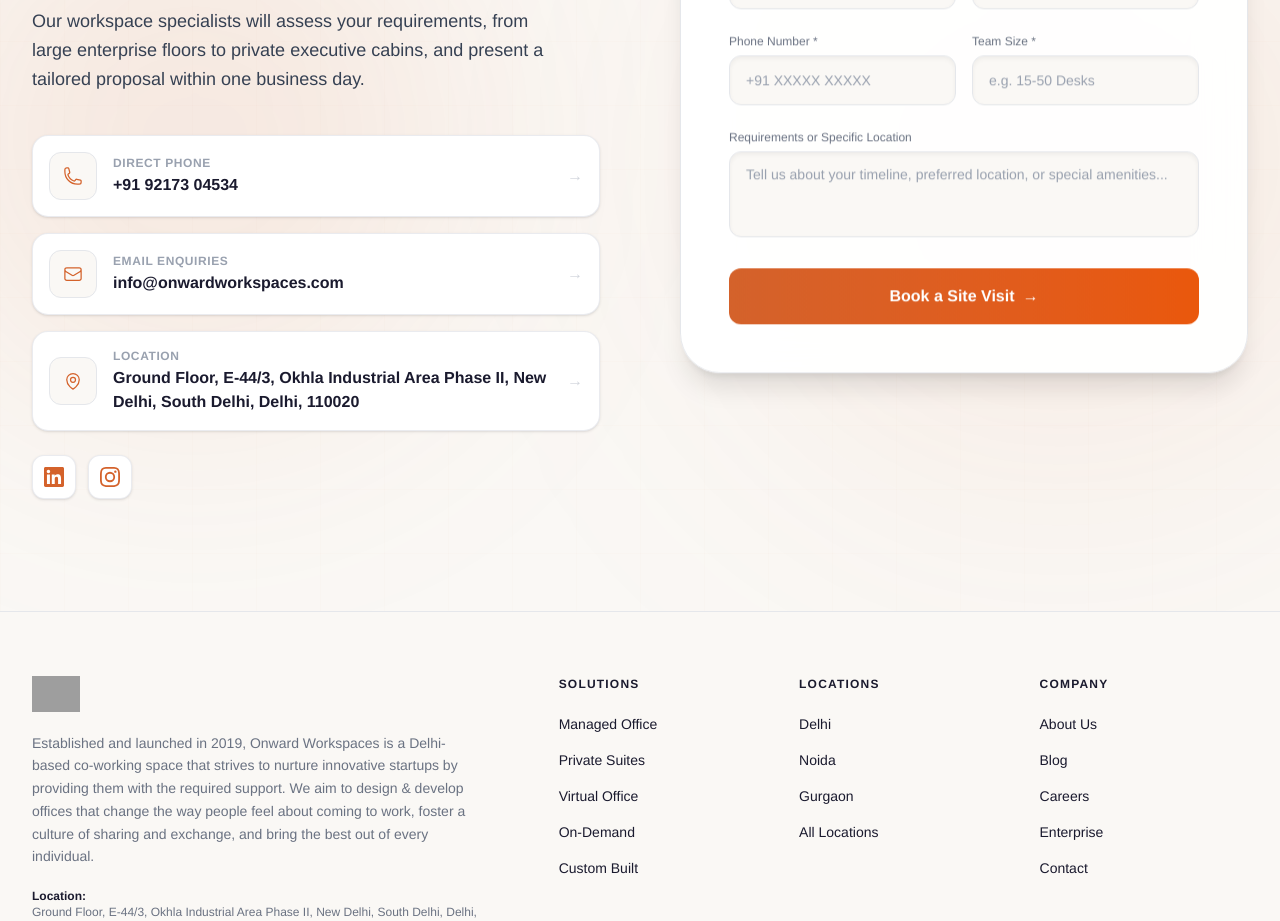
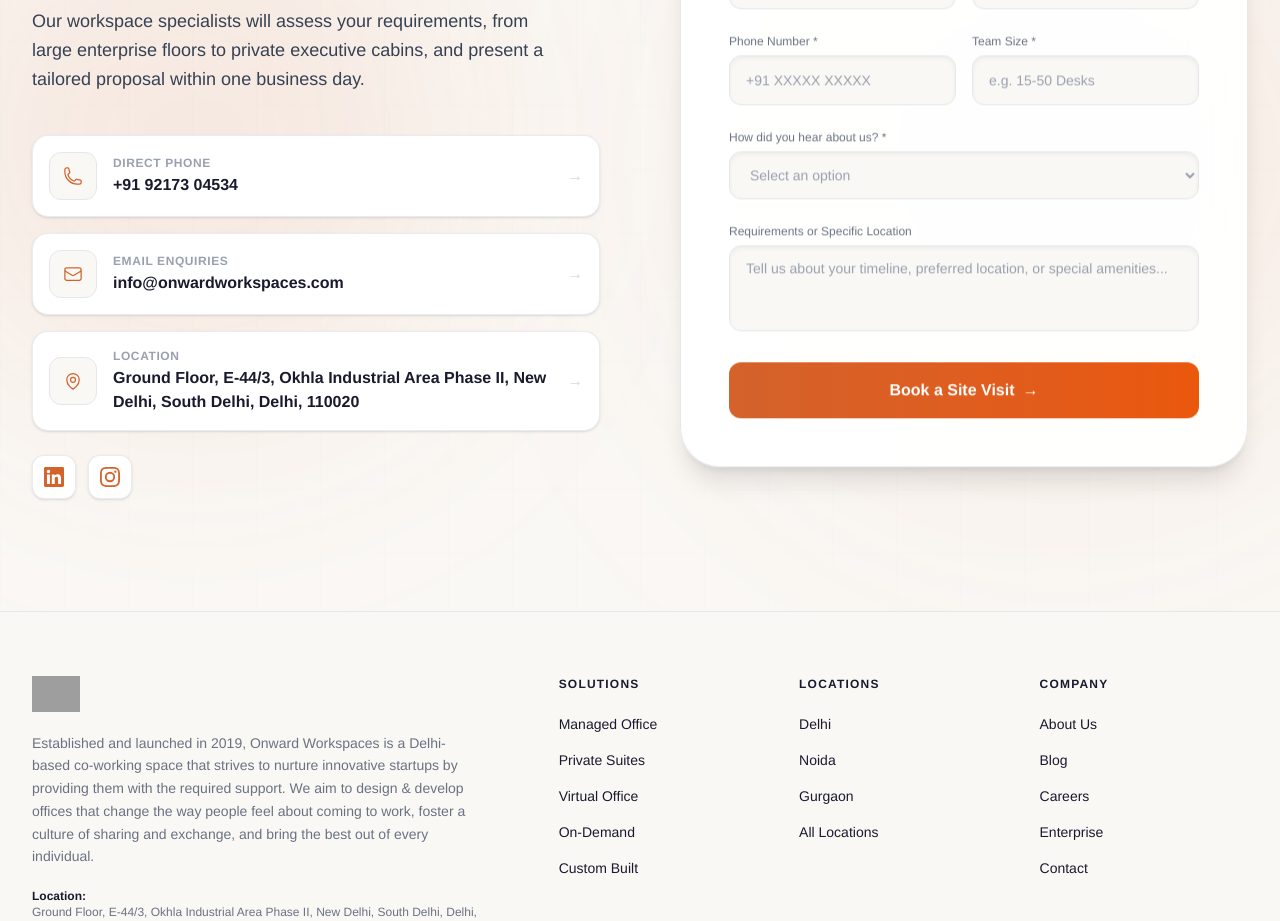
Before and after one commit to Comptech-Enterprises/onwards-website, a Next.js app: page /enterprise in a window 1280 px wide. Shown: the part 6900-7821 px from the top of the page. Built offline with nearby package versions, Linux system fonts and the light colour scheme; grey boxes are pictures that could not be loaded.

Commit message:
Add required 'How did you hear about us' dropdown with Social sub-dropdown to contact form

```diff
--- a/src/components/ContactSection.tsx
+++ b/src/components/ContactSection.tsx
@@ -73,6 +73,8 @@
   const [status, setStatus] = useState<"idle" | "submitting" | "success">(
     "idle",
   );
+  const [heardFrom, setHeardFrom] = useState("");
+  const [socialPlatform, setSocialPlatform] = useState("");
 
   // Multi-plane scrolling parallax
   const { scrollYProgress } = useScroll({
@@ -303,6 +305,57 @@
                       </div>
                     </div>
 
+                    <div>
+                      <label className="text-xs font-medium text-gray-500 block mb-1.5">
+                        How did you hear about us? *
+                      </label>
+                      <select
+                        name="heardFrom"
+                        required
+                        value={heardFrom}
+                        onChange={(e) => setHeardFrom(e.target.value)}
+                        className={`w-full bg-[#faf8f5] border border-gray-200 rounded-xl px-4 py-3.5 focus:outline-none focus:border-[#d4622b] focus:bg-white transition-all shadow-inner text-sm cursor-pointer ${
+                          heardFrom ? "text-[#1a1a2e]" : "text-gray-400"
+                        }`}
+                      >
+                        <option value="" disabled>
+                          Select an option
+                        </option>
+                        <option value="Google">Google</option>
+                        <option value="Social">Social</option>
+                        <option value="Referred by someone">Referred by someone</option>
+                        <option value="Saw your hoarding or poster">Saw your hoarding or poster</option>
+                        <option value="Other">Other (please specify)</option>
+                      </select>
+                      {heardFrom === "Social" && (
+                        <select
+                          name="socialPlatform"
+                          required
+                          value={socialPlatform}
+                          onChange={(e) => setSocialPlatform(e.target.value)}
+                          className={`mt-3 w-full bg-[#faf8f5] border border-gray-200 rounded-xl px-4 py-3.5 focus:outline-none focus:border-[#d4622b] focus:bg-white transition-all shadow-inner text-sm cursor-pointer ${
+                            socialPlatform ? "text-[#1a1a2e]" : "text-gray-400"
+                          }`}
+                        >
+                          <option value="" disabled>
+                            Select a platform
+                          </option>
+                          <option value="Instagram">Instagram</option>
+                          <option value="Facebook">Facebook</option>
+                          <option value="LinkedIn">LinkedIn</option>
+                        </select>
+                      )}
+                      {heardFrom === "Other" && (
+                        <input
+                          type="text"
+                          name="heardFromOther"
+                          required
+                          placeholder="Please specify"
+                          className="mt-3 w-full bg-[#faf8f5] border border-gray-200 rounded-xl px-4 py-3.5 text-[#1a1a2e] placeholder:text-gray-400 focus:outline-none focus:border-[#d4622b] focus:bg-white transition-all shadow-inner text-sm"
+                        />
+                      )}
+                    </div>
+
                     {!simpleForm && (
                     <div>
                       <label className="text-xs font-medium text-gray-500 block mb-1.5">
```
